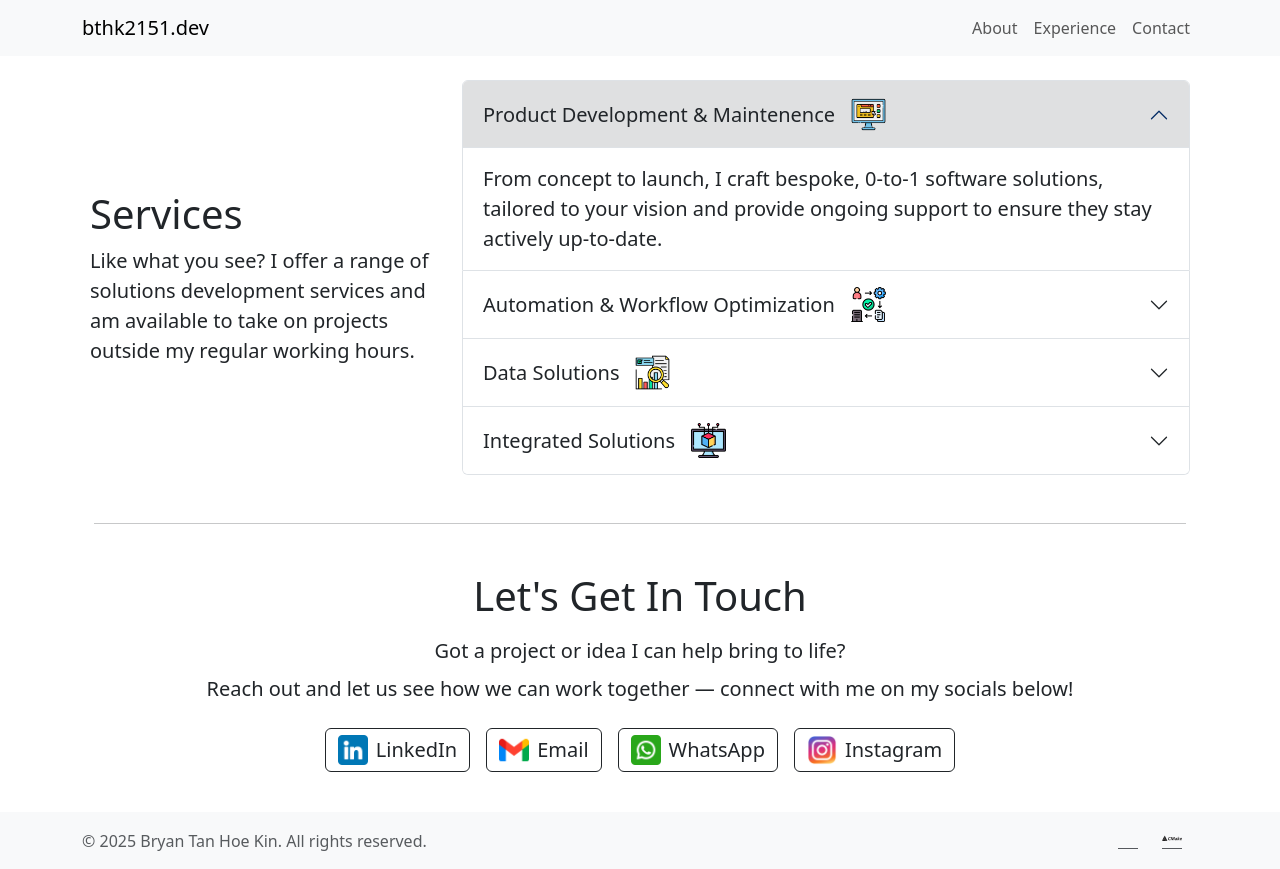
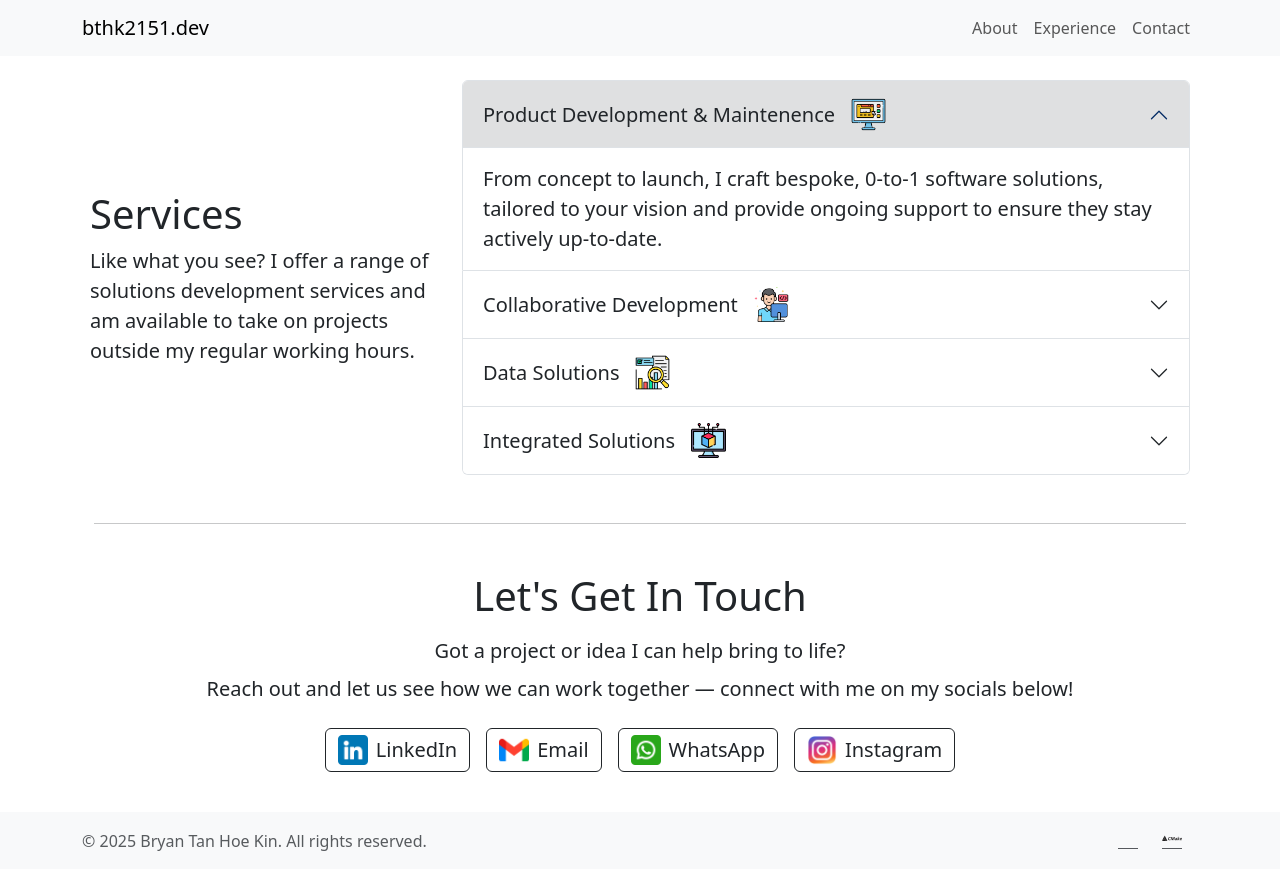
Before and after one commit to bthk2151/portfolio-website, a React (Vite) app: page /contact in a window 1280 px wide. Built offline with nearby package versions, Linux system fonts and the light colour scheme.

Commit message:
Some minor UI improvements and changes

```diff
--- a/src/components/HobbyBadge.jsx
+++ b/src/components/HobbyBadge.jsx
@@ -1,6 +1,6 @@
 export default function HobbyBadge({ text, imgSrc }) {
   return (
-    <div className="badge bg-dark d-inline-flex align-items-center justify-content-between px-3 py-2 me-2 mb-2">
+    <div className="badge hobby-badge d-inline-flex align-items-center justify-content-between px-3 py-2 me-2 mb-2">
       <span className="regular-text me-2">{text}</span>
       <img src={imgSrc} alt={text} height={25} />
     </div>
--- a/src/index.css
+++ b/src/index.css
@@ -26,7 +26,7 @@
     font-size: .75rem;
 }
 
-@media (min-width: 768px) {
+@media (min-width: 992px) {
     .regular-text {
         font-size: 1.25rem;
     }
@@ -34,6 +34,11 @@
     .footer-text {
         font-size: 1rem;
     }
+}
+
+.hobby-badge {
+    color: #212529;
+    background-color: #dfe0e1;
 }
 
 /* #endregion */
--- a/src/pages/About.jsx
+++ b/src/pages/About.jsx
@@ -106,7 +106,7 @@ export default function About() {
         <div className="col-12 col-md-8 px-3 text-center text-md-start">
           <h1 className="display-6 mb-3">A Little About Me</h1>
           <p className="regular-text text-justify">With a strong interest in systems and processes — especially within the fintech space — I bring deep domain knowledge, a sharp eye and a go-getter spirit for implementing modern, practical solutions. I believe the best solutions are simple, not complex — and I strive to bring that clarity and precision to every project I work on.</p>
-          <p className="regular-text text-justify">I incorporate AI extensively to accelerate my development delivery, but never at the expense of fully understanding the technologies, processes and functionalities in place. I do not believe that AI is here to replace our professions — but to evolve them instead. As the landscape shifts, I believe that remaining agile and adaptable is the key in remaining relevant and thriving.</p>
+          <p className="regular-text text-justify">I incorporate AI extensively to accelerate my development delivery, but never at the expense of fully understanding the technologies, processes and functionalities in place. I do not believe that AI is here to replace our professions — but to evolve them instead. As the landscape shifts, I believe that remaining agile and adaptable is the key in remaining thriving and relevant.</p>
           <p className="regular-text text-justify">Aside from building solutions, some of my hobbies include:</p>
           <div className="d-flex flex-wrap justify-content-center justify-content-md-start">
             <HobbyBadge text="Motorcycling" imgSrc={imgMotorbike} />
--- a/src/pages/Contact.jsx
+++ b/src/pages/Contact.jsx
@@ -3,6 +3,7 @@ import Divider from "../components/Divider";
 import ContactButton from "../components/ContactButton";
 
 import imgSoftware from '../assets/services/software.png';
+import imgDeveloper from '../assets/services/developer.png';
 import imgAutomation from '../assets/services/automation.png';
 import imgData from '../assets/services/data.png';
 import imgIntegrated from '../assets/services/integrated.png';
@@ -19,13 +20,13 @@ const servicesAccordianData = [
     imgSrc: imgSoftware
   },
   {
-    title: "Automation & Workflow Optimization",
-    description: "Optimize your operations with intelligent automation and custom-built tools designed to save time, reduce errors, and boost productivity.",
-    imgSrc: imgAutomation
+    title: "Collaborative Development",
+    description: "Looking for an extra set of hands on your project? I am readily available to join your team, working closely with stakeholders, developers, and designers to deliver on functional requirements and ensure seamless collaboration from start to finish.",
+    imgSrc: imgDeveloper
   },
   {
     title: "Data Solutions",
-    description: "From raw data to actionable insights — I will collaborate with a partner who specializes in designing pipelines, structuring data, and building tools to help you harness the full power of your information.",
+    description: "From raw data to actionable insights — I will collaborate closely with a partner who specializes in designing pipelines, structuring data, and building tools with machine learning capabilities to help you harness the full power of your information.",
     imgSrc: imgData
   },
   {
```
Also changed, not shown: src/assets/services/developer.png (added).
